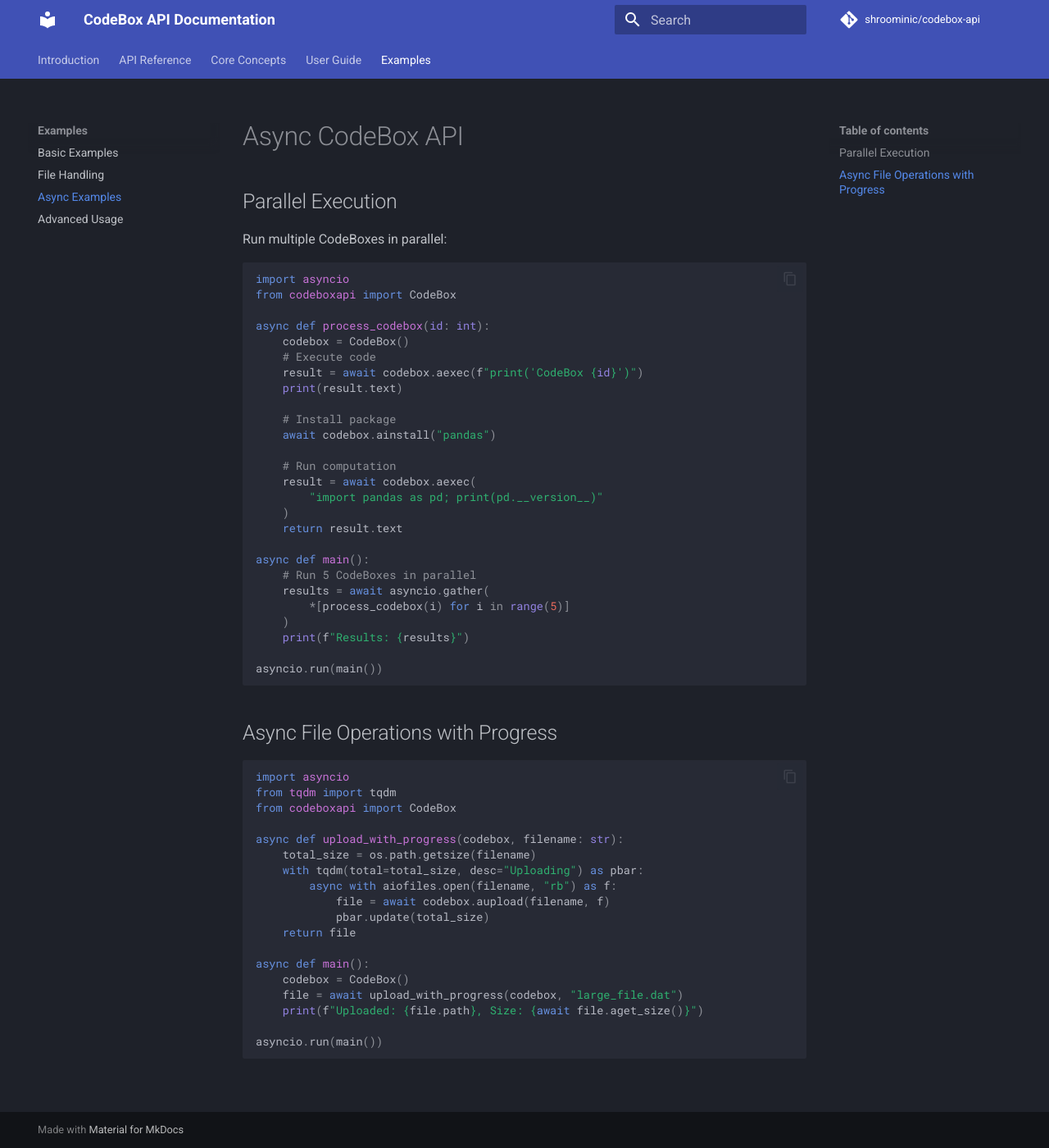
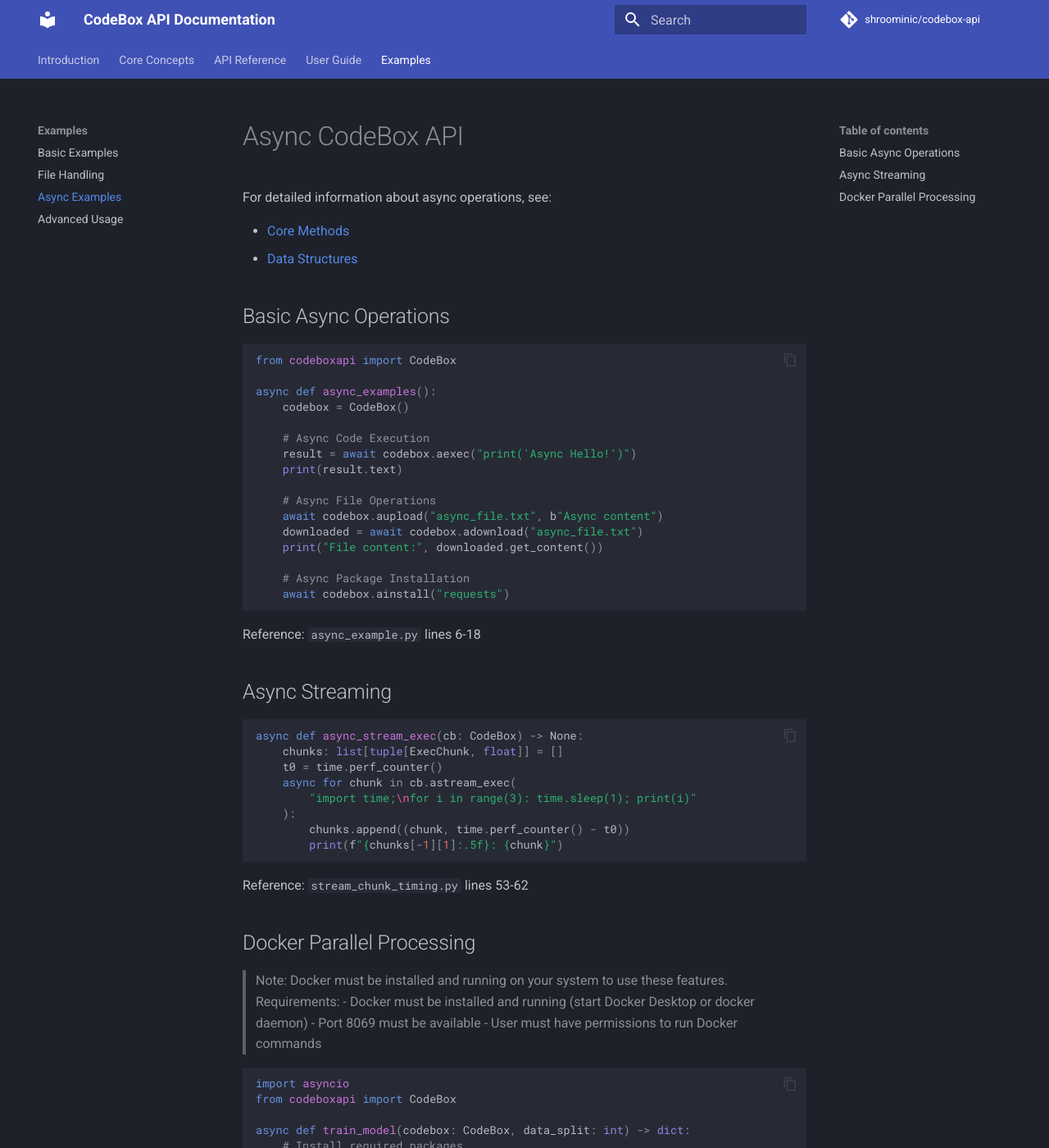
Before and after one commit to shroominic/codebox-api, an MkDocs documentation site: the page built from docs/examples/async.md, in a window 1280 px wide and 1400 px high. Shown: the whole window at 82% size. Built offline with MkDocs 1.6.1 and Material for MkDocs 9.7.7, drawn with Linux system fonts in a browser that asks for light colours; comment, search, counter and statistics services are not loaded; some of the changed text lies outside the part shown.

Commit message:
📝docs: sync with examples files, small updates

````diff
--- a/docs/examples/async.md
+++ b/docs/examples/async.md
@@ -1,57 +1,83 @@
 # Async CodeBox API
 
-## Parallel Execution
+For detailed information about async operations, see:
 
-Run multiple CodeBoxes in parallel:
+- [Core Methods](../api/codebox.md#core-methods)
+- [Data Structures](../concepts/data_structures.md)
+
+## Basic Async Operations
+```python
+from codeboxapi import CodeBox
+
+async def async_examples():
+    codebox = CodeBox()
+
+    # Async Code Execution
+    result = await codebox.aexec("print('Async Hello!')")
+    print(result.text)
+
+    # Async File Operations
+    await codebox.aupload("async_file.txt", b"Async content")
+    downloaded = await codebox.adownload("async_file.txt")
+    print("File content:", downloaded.get_content())
+
+    # Async Package Installation
+    await codebox.ainstall("requests")
+```
+Reference: `async_example.py` lines 6-18
+
+## Async Streaming
+```python
+async def async_stream_exec(cb: CodeBox) -> None:
+    chunks: list[tuple[ExecChunk, float]] = []
+    t0 = time.perf_counter()
+    async for chunk in cb.astream_exec(
+        "import time;\nfor i in range(3): time.sleep(1); print(i)"
+    ):
+        chunks.append((chunk, time.perf_counter() - t0))
+        print(f"{chunks[-1][1]:.5f}: {chunk}")
+```
+Reference: `stream_chunk_timing.py` lines 53-62
+
+## Docker Parallel Processing
+> Note: Docker must be installed and running on your system to use these features.
+> Requirements:
+> - Docker must be installed and running (start Docker Desktop or docker daemon)
+> - Port 8069 must be available
+> - User must have permissions to run Docker commands
 
 ```python
 import asyncio
 from codeboxapi import CodeBox
 
-async def process_codebox(id: int):
-    codebox = CodeBox()
-    # Execute code
-    result = await codebox.aexec(f"print('CodeBox {id}')")
-    print(result.text)
+async def train_model(codebox: CodeBox, data_split: int) -> dict:
+    # Install required packages
+    await codebox.ainstall("pandas")
+    await codebox.ainstall("scikit-learn")
 
-    # Install package
-    await codebox.ainstall("pandas")
+    # Execute training code
+    result = await codebox.aexec(f"""
+        import pandas as pd
+        from sklearn.model_selection import train_test_split
+        from sklearn.linear_model import LinearRegression
 
-    # Run computation
-    result = await codebox.aexec(
-        "import pandas as pd; print(pd.__version__)"
-    )
-    return result.text
+        # Training code with split {data_split}
+        X_train, X_test = train_test_split(X, y, random_state={data_split})
+    """)
+    return {"split": data_split, "output": result.text, "errors": result.errors}
 
 async def main():
-    # Run 5 CodeBoxes in parallel
-    results = await asyncio.gather(
-        *[process_codebox(i) for i in range(5)]
-    )
-    print(f"Results: {results}")
+    # Create multiple Docker instances
+    num_parallel = 4
+    codeboxes = [CodeBox(api_key="docker") for _ in range(num_parallel)]
 
-asyncio.run(main())
+    # Create and execute tasks
+    tasks = [train_model(codebox, i) for i, codebox in enumerate(codeboxes)]
+    results = await asyncio.gather(*tasks)
 ```
+Reference: `docker_parallel_execution.py` lines 17-80
 
-## Async File Operations with Progress
+For more details on async implementations, see:
 
-```python
-import asyncio
-from tqdm import tqdm
-from codeboxapi import CodeBox
-
-async def upload_with_progress(codebox, filename: str):
-    total_size = os.path.getsize(filename)
-    with tqdm(total=total_size, desc="Uploading") as pbar:
-        async with aiofiles.open(filename, "rb") as f:
-            file = await codebox.aupload(filename, f)
-            pbar.update(total_size)
-    return file
-
-async def main():
-    codebox = CodeBox()
-    file = await upload_with_progress(codebox, "large_file.dat")
-    print(f"Uploaded: {file.path}, Size: {await file.aget_size()}")
-
-asyncio.run(main())
-```
+- [Implementation Overview](../concepts/implementations.md)
+- [API Reference](../api/codebox.md#core-methods)
--- a/mkdocs.yml
+++ b/mkdocs.yml
@@ -14,6 +14,7 @@
     - navigation.sections
     - navigation.expand
     - navigation.top
+    - navigation.footer
     - search.suggest
     - search.highlight
     - content.code.copy
@@ -23,18 +24,16 @@
   - Introduction:
     - Overview: index.md
     - Quick Start: quickstart.md
-  - API Reference:
-    - Settings: api/settings.md
-    - CodeBox Class: api/codebox.md
-    - Exceptions: api/exceptions.md
   - Core Concepts:
     - Architecture: concepts/architecture.md
     - Base Components: concepts/components.md
+  - API Reference:
+    - CodeBox Class: api/codebox.md
+    - Types: api/types.md
   - User Guide:
     - Basic Usage: guides/basic.md
     - File Operations: guides/files.md
     - Package Management: guides/packages.md
-
   - Examples:
     - Basic Examples: examples/basic.md
     - File Handling: examples/files.md
````
Also changed, not shown: docs/examples/advanced.md (+78 -25 lines), docs/examples/basic.md (+29 -12 lines), docs/examples/files.md (+59 -37 lines), 4 other files.
